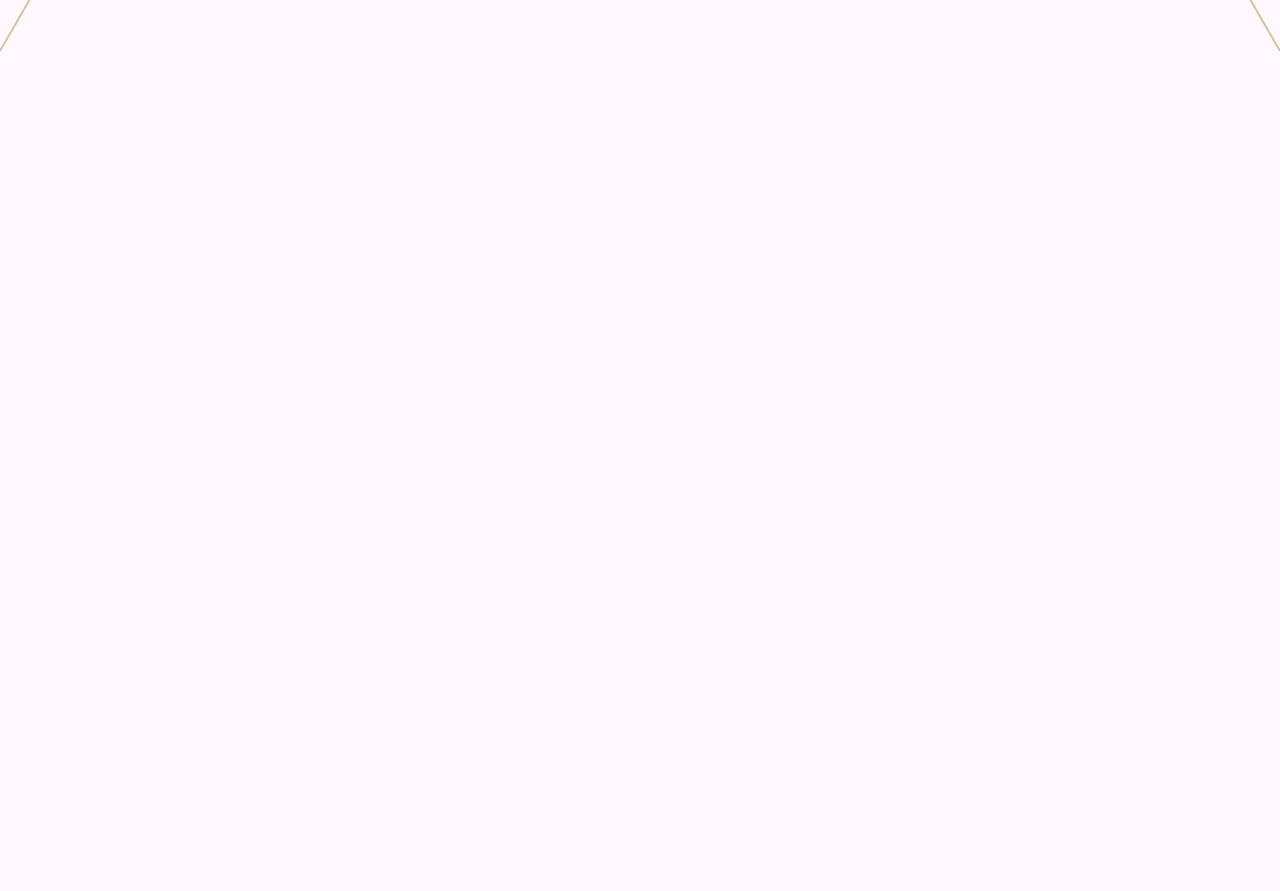
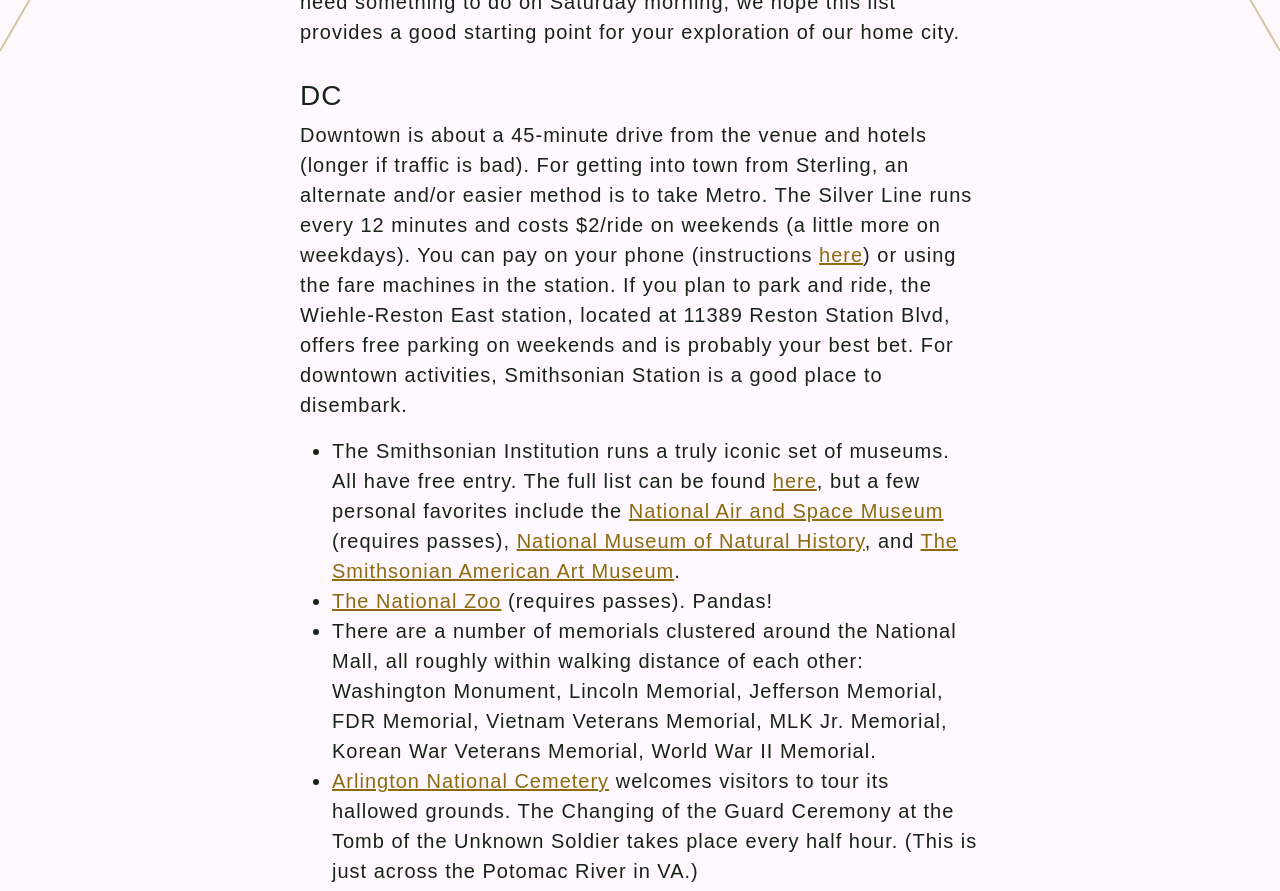
Before and after one commit to HannahStahl/wedding, a React (Create React App) app: page /things-to-do in a window 1280 px wide. Before the commit this address had no page. Shown: the part 300-1191 px from the top of the page. Before the commit the page ends 800 px from the top, so only its background shows below. Built offline with nearby package versions, Linux system fonts and the light colour scheme; a web font is replaced by a local one.

Commit message:
Add Things to Do page

```diff
--- a/src/App.css
+++ b/src/App.css
@@ -194,6 +194,17 @@
   }
 }
 
+.things-to-do {
+  width: 90%;
+  max-width: 680px;
+  margin: auto;
+  text-align: left;
+}
+
+.things-to-do div {
+  margin-bottom: 2rem;
+}
+
 .alternating-content {
   width: 90%;
   max-width: 1100px;
--- a/src/App.js
+++ b/src/App.js
@@ -6,6 +6,7 @@
 import Story from './components/Story';
 import RSVP from './components/RSVP';
 import Registry from './components/Registry';
+import ThingsToDo from './components/ThingsToDo';
 import NotFound from './components/NotFound';
 import Layout from './components/Layout';
 import Leaves from './components/Leaves';
@@ -26,6 +27,7 @@
         <Route path="story" element={<Story />} />
         <Route path="rsvp" element={<RSVP />} />
         <Route path="registry" element={<Registry />} />
+        <Route path="things-to-do" element={<ThingsToDo />} />
         <Route path="*" element={<NotFound />} />
       </Route>
     </Routes>
--- a/src/components/NavBar.js
+++ b/src/components/NavBar.js
@@ -10,6 +10,7 @@
     { page: "/story", label: "Our Story" },
     { page: "/rsvp", label: "RSVP" },
     { page: "/registry", label: "Registry" },
+    { page: "/things-to-do", label: "Things to Do" },
   ];
   return (
     <Navbar collapseOnSelect expand="lg">
--- /dev/null
+++ b/src/components/ThingsToDo.js
@@ -0,0 +1,81 @@
+import React from 'react';
+import { Fade } from 'react-awesome-reveal';
+
+const ThingsToDo = () => (
+  <div className="page">
+    <div className="things-to-do left-aligned">
+      <Fade duration={2000} triggerOnce={true}>
+        <div>
+          <p>
+            There is a nearly endless set of activities to do and sights to see in and around the DMV (that’s DC, Maryland, Virginia for you out-of-towners). Whether you’re turning the trip into a long weekend or just need something to do on Saturday morning, we hope this list provides a good starting point for your exploration of our home city.
+          </p>
+        </div>
+      </Fade>
+      <Fade duration={2000} triggerOnce={true}>
+        <div>
+          <h1>DC</h1>
+          <p>
+            Downtown is about a 45-minute drive from the venue and hotels (longer if traffic is bad). For getting into town from Sterling, an alternate and/or easier method is to take Metro. The Silver Line runs every 12 minutes and costs $2/ride on weekends (a little more on weekdays). You can pay on your phone (instructions <a href="https://www.wmata.com/fares/mobilepay/" target="_blank" rel="noopener noreferrer">here</a>) or using the fare machines in the station. If you plan to park and ride, the Wiehle-Reston East station, located at 11389 Reston Station Blvd, offers free parking on weekends and is probably your best bet. For downtown activities, Smithsonian Station is a good place to disembark.
+          </p>
+          <ul>
+            <li>
+              The Smithsonian Institution runs a truly iconic set of museums. All have free entry. The full list can be found <a href="https://www.si.edu/visit/hours" target="_blank" rel="noopener noreferrer">here</a>, but a few personal favorites include the <a href="https://airandspace.si.edu/" target="_blank" rel="noopener noreferrer">National Air and Space Museum</a> (requires passes), <a href="https://naturalhistory.si.edu/" target="_blank" rel="noopener noreferrer">National Museum of Natural History</a>, and <a href="https://americanart.si.edu/" target="_blank" rel="noopener noreferrer">The Smithsonian American Art Museum</a>.
+            </li>
+            <li>
+              <a href="https://nationalzoo.si.edu/" target="_blank" rel="noopener noreferrer">The National Zoo</a> (requires passes). Pandas!
+            </li>
+            <li>
+              There are a number of memorials clustered around the National Mall, all roughly within walking distance of each other: Washington Monument, Lincoln Memorial, Jefferson Memorial, FDR Memorial, Vietnam Veterans Memorial, MLK Jr. Memorial, Korean War Veterans Memorial, World War II Memorial.
+            </li>
+            <li>
+              <a href="https://www.arlingtoncemetery.mil/Explore/Monuments-and-Memorials/Tomb-of-the-Unknown-Soldier" target="_blank" rel="noopener noreferrer">Arlington National Cemetery</a> welcomes visitors to tour its hallowed grounds. The Changing of the Guard Ceremony at the Tomb of the Unknown Soldier takes place every half hour. (This is just across the Potomac River in VA.)
+            </li>
+            <li>
+              Tours of the <a href="https://www.visitthecapitol.gov/" target="_blank" rel="noopener noreferrer">Capitol</a> are free and run throughout the morning and afternoon. Advanced reservations recommended.
+            </li>
+          </ul>
+        </div>
+      </Fade>
+      <Fade duration={2000} triggerOnce={true}>
+        <div>
+          <h1>Northern Virginia</h1>
+          <ul>
+            <li>
+              Great Falls National Park offers beautiful scenery and a number of great hiking trails at a variety of difficulty levels. Approximately 20-minute drive from venue/hotels.
+            </li>
+            <li>
+              The <a href="https://www.si.edu/museums/air-and-space-museum-udvar-hazy-center" target="_blank" rel="noopener noreferrer">National Air and Space Museum - Steven F. Udvar-Hazy Center</a>. This is separate from the main location, and is basically a large airplane hangar with the space shuttle Discovery, a retired Concorde, the Enola Gay B-29, and much more! Approximately 15-minute drive from venue/hotels.
+            </li>
+          </ul>
+        </div>
+      </Fade>
+      <Fade duration={2000} triggerOnce={true}>
+        <div>
+          <h1>Algonkian Regional Park</h1>
+          <ul>
+            <li>
+              Hiking trails.
+            </li>
+            <li>
+              <a href="https://www.novaparks.com/golf/algonkian-golf-course" target="_blank" rel="noopener noreferrer">Algonkian Golf Course</a>. Tee times may be made online, or by calling the park at 703-450-4655.
+            </li>
+            <li>
+              Playground.
+            </li>
+            <li>
+              Launch ramp for boats, kayaks, and paddle boards if you have one. (There are no boats available for rental.) Swimming/wading in the Potomac River is prohibited due to dangerous currents.
+            </li>
+            <li>
+              Fishing in the Potomac River requires a Virginia or Maryland fishing license for persons aged 16 or over. Licenses are available at local sporting goods stores.
+            </li>
+            <li>
+              The park maintains a list of activities in and around the park, which you can find <a href="https://www.novaparks.com/things-to-do" target="_blank" rel="noopener noreferrer">here</a>.
+            </li>
+          </ul>
+        </div>
+      </Fade>
+    </div>
+  </div>
+);
+
+export default ThingsToDo;
```
